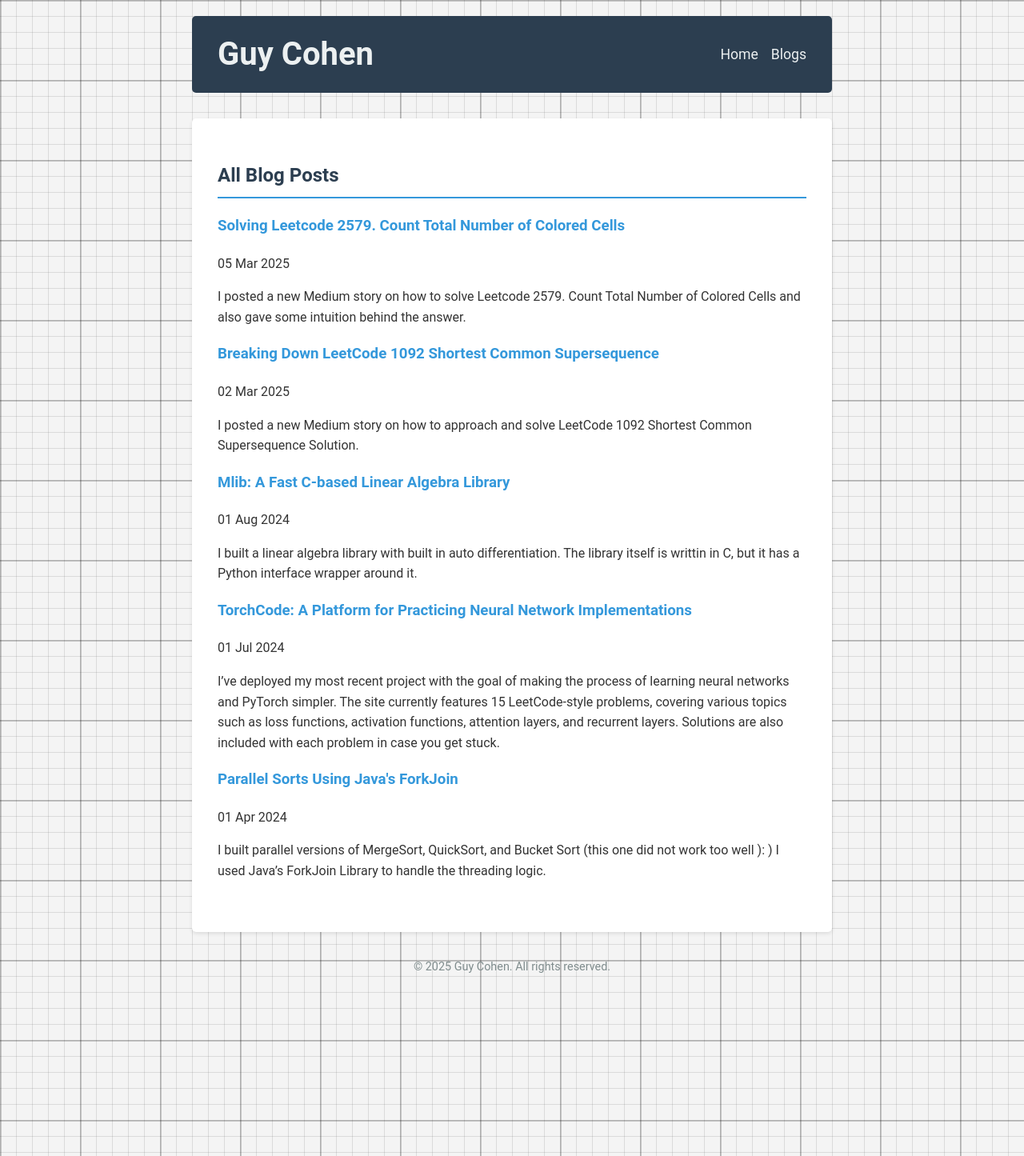
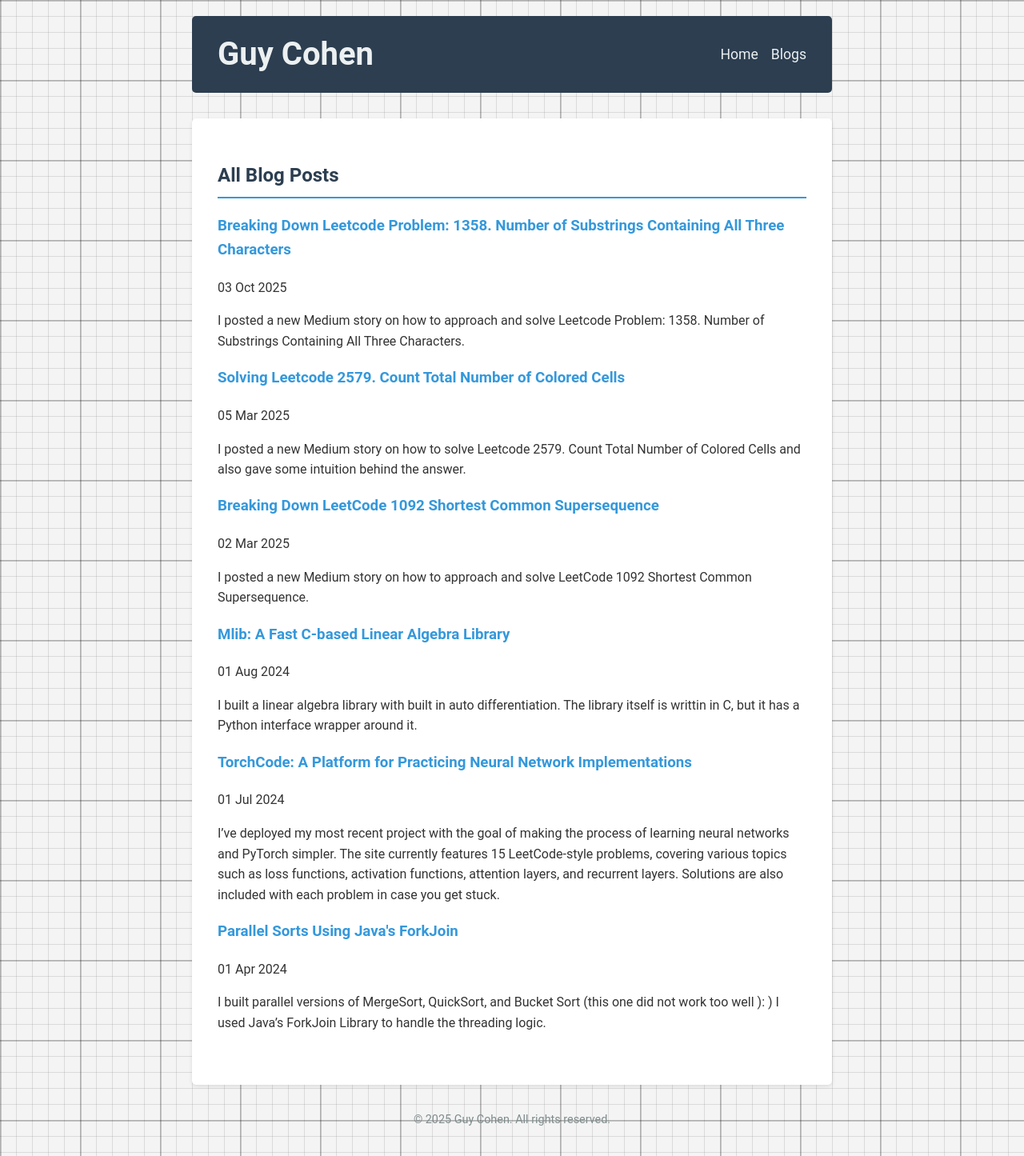
Before and after one commit to guyco3/guyco3.github.io, a Jekyll site: the page built from blogs/index.html, in a window 1280 px wide. Shown: the whole page at 80% size. Built offline with Jekyll 4.4.1, drawn with Linux system fonts in a browser that asks for light colours.

Commit message:
added post

```diff
--- a/_posts/2025-03-03-shortest-common-supersequence.md
+++ b/_posts/2025-03-03-shortest-common-supersequence.md
@@ -6,6 +6,6 @@ tags: dynamic_programming algorithms leetcode
 author: Guy Cohen
 ---
 
-I posted a new Medium story on how to approach and solve LeetCode 1092 Shortest Common Supersequence Solution.
+I posted a new Medium story on how to approach and solve LeetCode 1092 Shortest Common Supersequence.
 
 Here is the link: [LeetCode 1092 Shortest Common Supersequence Solution](https://medium.com/@gcohen.dev/leetcode-1092-shortest-common-supersequence-solution-6b82ef050080 "Read my detailed approach on Medium")
--- /dev/null
+++ b/_posts/2025-10-03-leetcode-problem-1358-number-of-substrings-containing-all-three-characters.md
@@ -0,0 +1,11 @@
+---
+layout: default
+title: "Breaking Down Leetcode Problem: 1358. Number of Substrings Containing All Three Characters"
+date: 2025-10-03
+tags: algorithms leetcode substrings
+author: Guy Cohen
+---
+
+I posted a new Medium story on how to approach and solve Leetcode Problem: 1358. Number of Substrings Containing All Three Characters.
+
+Here is the link: [Leetcode Problem: 1358. Number of Substrings Containing All Three Characters Solution](https://medium.com/@gcohen.dev/break-down-of-leetcode-problem-1358-number-of-substrings-containing-all-three-characters-1171e66d484e "Read my detailed approach on Medium")
```
